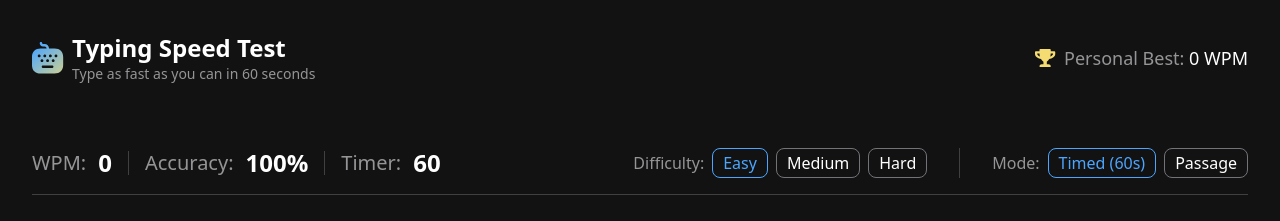
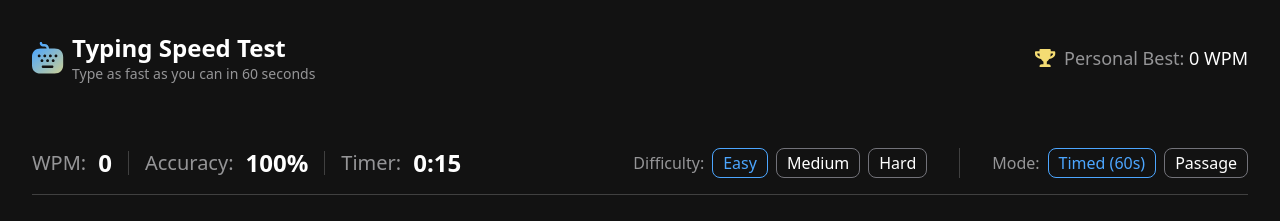
Before and after one commit to Luminoso1/typing-speed-test, a React app: page / in a window 1280 px wide. Shown: the top 221 px of the page. Built offline with nearby package versions, Linux system fonts and the light colour scheme; the HTML template or start-up script is replaced by a standard one.

Commit message:
refactor counter && some effects dependencies

```diff
--- a/src/App.tsx
+++ b/src/App.tsx
@@ -1,4 +1,4 @@
-import { useState, useCallback } from 'react'
+import { useState, useEffect, useCallback } from 'react'
 import type { Level, Mode } from './lib/types'
 import { LEVELS, MODES } from './lib/constants'
 import Header from './components/Header'
@@ -10,54 +10,91 @@ import RestartButton from './components/RestartButton'
 import useGameStatus from './hooks/useGameStatus'
 import useType from './hooks/useType'
 import useStats from './hooks/useStats'
+import useCounter from './hooks/useCounter'
 import { getRandomText } from './lib/helpers'
+
+type Duration = 15 | 30 | 60 | 90
 
 function App() {
   const [level, setLevel] = useState<Level>('easy')
   const [mode, setMode] = useState<Mode>('timed')
+  const [duration, setDuration] = useState<Duration>(15)
   const [text, setText] = useState(() => getRandomText(level))
 
-  const { status, time, start, finish, reset } = useGameStatus()
-  const { userInput, current, clearInput } = useType(
-    text,
-    status,
-    start,
-    finish,
+  const { status, startTest, finishTest, resetTest } = useGameStatus()
+  const { counter, startCounter, stopCounter, resetCounter } = useCounter(
+    duration,
+    mode,
   )
-  const { wpm, accuracy } = useStats(text, userInput, time)
+  const { userInput, current, clearInput } = useType(text, status)
+  const { wpm, accuracy } = useStats(text, userInput, counter)
+
+  useEffect(() => {
+    if (status === 'IDLE' && userInput.length > 0) {
+      startTest()
+      startCounter()
+    }
+  }, [status, userInput.length, startTest, startCounter])
+
+  useEffect(() => {
+    if (
+      (mode === 'timed' && counter === duration) ||
+      userInput.length === text.length
+    ) {
+      finishTest()
+      stopCounter()
+    }
+  }, [
+    mode,
+    counter,
+    duration,
+    userInput.length,
+    text.length,
+    finishTest,
+    stopCounter,
+  ])
 
   const changeLevel = useCallback(
     (level: Level) => {
       setLevel(level)
       setText(() => getRandomText(level))
       clearInput()
-      reset()
+      resetTest()
+      resetCounter()
     },
-    [reset],
+    [clearInput, resetTest, resetCounter],
   )
 
   const changeMode = useCallback(
-    (mode: Mode) => {
-      setMode(mode)
+    (newMode: Mode) => {
+      setMode(newMode)
       clearInput()
-      reset()
+      resetTest()
+      resetCounter()
     },
-    [reset],
+    [clearInput, resetTest, resetCounter],
   )
 
   const handleRestart = useCallback(() => {
-    const newText = getRandomText(level)
-    setText(newText)
     clearInput()
-    reset()
-  }, [level, reset])
+    resetTest()
+    resetCounter()
+  }, [clearInput, resetTest, resetCounter])
+
+  const time = duration && mode === 'timed' ? duration - counter : counter
 
   return (
     <div className="mx-auto max-w-[1280px] px-4 md:px-8">
       <Header bestScore={0} />
 
       <div className="flex flex-col justify-between gap-y-4 border-b border-neutral-700 pb-4 *:leading-none lg:flex-row lg:items-center">
-        <Stats stats={{ wpm, accuracy, time }} />
+        <Stats
+          stats={{
+            wpm,
+            accuracy,
+            time,
+          }}
+        />
 
         <div className="desktop flex items-center gap-8 max-[680px]:hidden max-lg:justify-between">
           <CustomLabels
--- a/src/components/Stats.tsx
+++ b/src/components/Stats.tsx
@@ -18,8 +18,18 @@ export default function Stats({ stats }: Props) {
       </h2>
       <div className="w-[1px] bg-neutral-700"></div>
       <h2 className="gap-x-3 gap-y-0 max-sm:flex-col">
-        Timer: <span>{stats.time}</span>
+        Timer: <span>{formatCounter(stats.time)}</span>
       </h2>
     </div>
   )
 }
+
+function formatCounter(totalSeconds: number) {
+  const minutes = Math.floor(totalSeconds / 60)
+  const seconds = totalSeconds % 60
+
+  const mm = String(minutes).padStart(1, '0')
+  const ss = String(seconds).padStart(2, '0')
+
+  return `${mm}:${ss}`
+}
--- a/src/hooks/useCountDown.tsx
+++ /dev/null
@@ -1,33 +0,0 @@
-import { useState, useEffect } from 'react'
-
-export const useCountDown = (seconds: number) => {
-  const [secondsLeft, setSecondsLeft] = useState(seconds)
-  const [isActive, setIsActive] = useState(false)
-
-  useEffect(() => {
-    if (isActive === false) return
-
-    const intervalId = setInterval(() => {
-      setSecondsLeft((prev) => {
-        if (prev <= 1) {
-          setIsActive(false)
-          return 0
-        }
-        return prev - 1
-      })
-    }, 1000)
-
-    return () => clearInterval(intervalId)
-  }, [secondsLeft, isActive])
-
-  const startCountDown = () => setIsActive(true)
-
-  const resetCountDown = () => {
-    setSecondsLeft(seconds)
-    setIsActive(false)
-  }
-
-  const stopCountDown = () => setIsActive(false)
-
-  return { secondsLeft, startCountDown, resetCountDown, stopCountDown }
-}
--- /dev/null
+++ b/src/hooks/useCounter.tsx
@@ -0,0 +1,34 @@
+import { useState, useEffect, useCallback } from 'react'
+import type { Mode } from '../lib/types'
+
+export default function useCountDown(seconds: number, mode: Mode) {
+  const [counter, setCounter] = useState(0)
+  const [isActive, setIsActive] = useState(false)
+
+  useEffect(() => {
+    if (isActive === false) return
+
+    const intervalId = setInterval(() => {
+      setCounter((prev) => {
+        if (mode === 'timed' && seconds - prev === 1) {
+          setIsActive(false)
+          return seconds
+        }
+        return prev + 1
+      })
+    }, 1000)
+
+    return () => clearInterval(intervalId)
+  }, [isActive, counter, seconds, mode])
+
+  const startCounter = useCallback(() => setIsActive(true), [])
+
+  const resetCounter = useCallback(() => {
+    setCounter(0)
+    setIsActive(false)
+  }, [])
+
+  const stopCounter = () => setIsActive(false)
+
+  return { counter, startCounter, resetCounter, stopCounter }
+}
--- a/src/hooks/useGameStatus.tsx
+++ b/src/hooks/useGameStatus.tsx
@@ -1,35 +1,20 @@
-import { useState, useEffect, useCallback } from 'react'
+import { useState, useCallback } from 'react'
 import type { Status } from '../lib/types'
-import { useCountDown } from './useCountDown'
-import { DEFAULT_TIME } from '../lib/constants'
 
 export default function useGameStatus() {
   const [status, setStatus] = useState<Status>('IDLE')
-  const {
-    secondsLeft: time,
-    startCountDown,
-    stopCountDown,
-    resetCountDown,
-  } = useCountDown(DEFAULT_TIME)
 
-  const start = useCallback(() => {
+  const startTest = useCallback(() => {
     setStatus('TYPING')
-    startCountDown()
-  }, [startCountDown])
+  }, [])
 
-  const finish = useCallback(() => {
+  const finishTest = useCallback(() => {
     setStatus('FINISHED')
-    stopCountDown()
-  }, [stopCountDown])
+  }, [])
 
-  const reset = useCallback(() => {
+  const resetTest = useCallback(() => {
     setStatus('IDLE')
-    resetCountDown()
-  }, [resetCountDown])
+  }, [])
 
-  useEffect(() => {
-    if (time <= 0) finish()
-  }, [time, finish])
-
-  return { status, time, start, finish, reset }
+  return { status, startTest, finishTest, resetTest }
 }
--- a/src/hooks/useStats.tsx
+++ b/src/hooks/useStats.tsx
@@ -1,18 +1,17 @@
 import { useMemo } from 'react'
-import { DEFAULT_TIME } from '../lib/constants'
 
 export default function useStats(
   text: string,
   userInput: string,
-  time: number,
+  counter: number,
 ) {
   const wpm = useMemo(() => {
-    const timeElapse = (DEFAULT_TIME - time) / DEFAULT_TIME
-    if (timeElapse <= 0 || userInput.length === 0) return 0
+    const minutesElapsed = counter / 60
+    if (minutesElapsed <= 0) return 0
 
     const words = userInput.length / 5
-    return Math.round(words / timeElapse)
-  }, [userInput, time])
+    return Math.round(words / minutesElapsed)
+  }, [userInput, counter])
 
   const errors = useMemo(() => {
     let count = 0
--- a/src/hooks/useType.tsx
+++ b/src/hooks/useType.tsx
@@ -2,38 +2,28 @@ import { useState, useEffect, useCallback } from 'react'
 import { ALLOWED_KEYS } from '../lib/constants'
 import type { Status } from '../lib/types'
 
-export default function useType(
-  text: string,
-  status: Status,
-  onStart: () => void,
-  onFinish: () => void,
-) {
+const isKeyAllowed = (key: string) => ALLOWED_KEYS.includes(key)
+
+export default function useType(text: string, status: Status) {
   const [userInput, setUserInput] = useState('')
-
   const current = userInput.length
 
   const handleKeyDown = useCallback(
     (key: string) => {
-      if (status === 'FINISHED') return
+      if (!isKeyAllowed(key) || status === 'FINISHED') return
 
       setUserInput((prev) => {
-        if (status === 'IDLE' && ALLOWED_KEYS.includes(key)) {
-          onStart()
+        if (key === 'Backspace') return prev.slice(0, -1)
+
+        if (prev.length < text.length) {
+          const newValue = prev + key
+          return newValue
         }
 
-        if (key === 'Backspace') return prev.slice(0, -1)
-
-        if (ALLOWED_KEYS.includes(key) && prev.length < text.length) {
-          const newValue = prev + key
-          if (newValue.length === text.length) {
-            onFinish()
-          }
-          return newValue
-        }
         return prev
       })
     },
-    [status, text.length, onStart, onFinish],
+    [text.length, status],
   )
 
   const clearInput = () => {
--- a/src/lib/constants.ts
+++ b/src/lib/constants.ts
@@ -8,6 +8,7 @@ export const ALLOWED_KEYS = [
   ...NUMBERS,
   ...SYMBOLS,
   ' ',
+  'Backspace',
 ] as const
 
 export const LEVELS = ['easy', 'medium', 'hard'] as const
```
